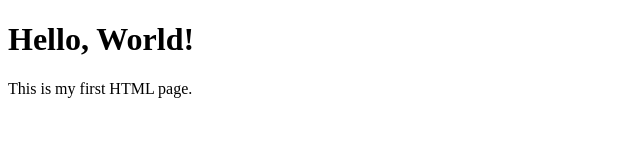
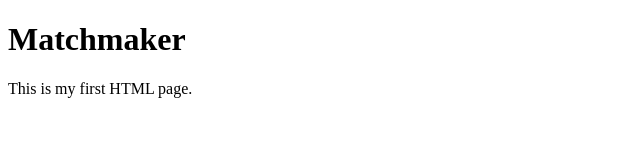
Before and after one commit to Ag-2063/matchmaker, a plain HTML site: page index.html in a window 1280 px wide. Shown: the whole page, without its empty margins (0-640 px from the left). Drawn offline with Linux system fonts and the light colour scheme.

Commit message:
Update index.html

```diff
--- a/index.html
+++ b/index.html
@@ -2,11 +2,11 @@
 <html lang="en">
 <head>
     <meta charset="UTF-8">
-    <title>Hello World</title>
+    <title>Matchmaker</title>
 </head>
 <body>
 
-    <h1>Hello, World!</h1>
+    <h1>Matchmaker</h1>
     <p>This is my first HTML page.</p>
 
 </body>
```
